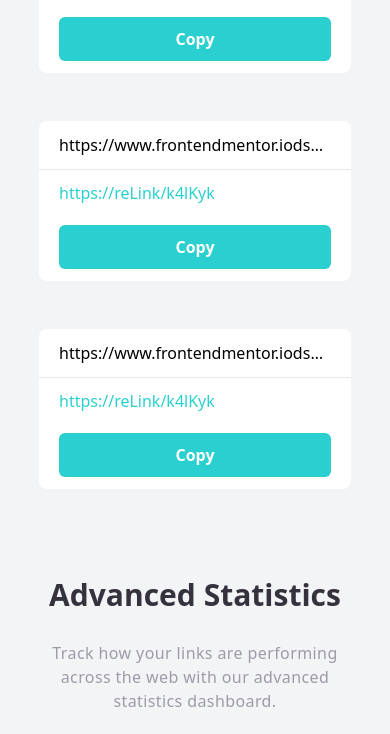
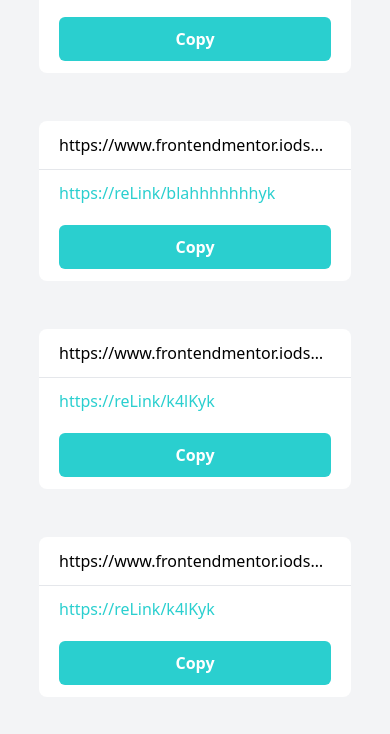
Before and after one commit to Desmond-Fon/url-shortening-api, a website: page index.html in a window 390 px wide. Shown: the part 1008-1742 px from the top of the page. Drawn offline with Linux system fonts and the light colour scheme.

Commit message:
made modifications on the mobile view

```diff
--- a/index.html
+++ b/index.html
@@ -73,9 +73,31 @@
     <div class="bg-white w-4/5 h-40 rounded-lg flex flex-col justify-evenly overflow-hidden text-ellipsis">
       <p class="text-left px-5 text-ellipsis overflow-hidden ">https://www.frontendmentor.iodsdfsdffrefffg</p>
       <hr class="text-gray-500">
-      <p class="text-cyan text-left px-5">https://reLink/k4lKyk</p>
+      <p class="text-cyan text-left px-5" id="shortUrl">https://reLink/k4lKyk</p>
       <div class="px-5">
-        <button  class="h-11 rounded-md w-full bg-cyan mt-2 font-bold text-white">Copy</button>
+        <button  class="h-11 rounded-md w-full bg-cyan mt-2 font-bold text-white copy" onclick="copied()">Copy</button>
+      </div>
+    </div>
+  </div>
+
+  <div class="flex flex-col justify-center items-center pb-12">
+    <div class="bg-white w-4/5 h-40 rounded-lg flex flex-col justify-evenly overflow-hidden text-ellipsis">
+      <p class="text-left px-5 text-ellipsis overflow-hidden ">https://www.frontendmentor.iodsdfsdffrefffg</p>
+      <hr class="text-gray-500">
+      <p class="text-cyan text-left px-5" id="shortUrl">https://reLink/blahhhhhhhyk</p>
+      <div class="px-5">
+        <button  class="h-11 rounded-md w-full bg-cyan mt-2 font-bold text-white copy" onclick="copied()">Copy</button>
+      </div>
+    </div>
+  </div>
+
+  <div class="flex flex-col justify-center items-center pb-12">
+    <div class="bg-white w-4/5 h-40 rounded-lg flex flex-col justify-evenly overflow-hidden text-ellipsis">
+      <p class="text-left px-5 text-ellipsis overflow-hidden ">https://www.frontendmentor.iodsdfsdffrefffg</p>
+      <hr class="text-gray-500">
+      <p class="text-cyan text-left px-5" id="shortUrl">https://reLink/k4lKyk</p>
+      <div class="px-5">
+        <button  class="h-11 rounded-md w-full bg-cyan mt-2 font-bold text-white copy" onclick="copied()">Copy</button>
       </div>
     </div>
   </div>
@@ -86,7 +108,7 @@
       <hr class="text-gray-500">
       <p class="text-cyan text-left px-5">https://reLink/k4lKyk</p>
       <div class="px-5">
-        <button  class="h-11 rounded-md w-full bg-cyan mt-2 font-bold text-white" id="copy">Copy</button>
+        <button  class="h-11 rounded-md w-full bg-cyan mt-2 font-bold text-white copy" onclick="copied()">Copy</button>
       </div>
     </div>
   </div>
@@ -97,7 +119,7 @@
       <hr class="text-gray-500">
       <p class="text-cyan text-left px-5">https://reLink/k4lKyk</p>
       <div class="px-5">
-        <button  class="h-11 rounded-md w-full bg-cyan mt-2 font-bold text-white">Copy</button>
+        <button  class="h-11 rounded-md w-full bg-cyan mt-2 font-bold text-white copy" onclick="copied()">Copy</button>
       </div>
     </div>
   </div>
--- a/script.js
+++ b/script.js
@@ -1,6 +1,7 @@
 const hamburger = document.getElementById("hamburg");
 const menu = document.getElementById("menu");
-const copy = document.getElementById('copy');
+const copy = document.getElementsByClassName('copy');
+const shortUrl = document.getElementById('shortUrl')
 
 hamburger.addEventListener("click", () => {
   if (menu.classList.contains("hidden")) {
@@ -16,8 +17,23 @@ hamburger.addEventListener("click", () => {
   }
 });
 
-copy.addEventListener("click", () => {
+const copied = () => {
     console.log('click');
-    // copy.classList.remove('bg-cyan');
-    // copy.classList.add('bg-grayy')
-})
+    // if(copy.classList.contains('bg-cyan')){
+      // copy.classList.remove('bg-cyan');
+      // copy.classList.add('bg-veryDarkBlue');
+      copy.textContent = "Copied";
+      console.log(copy.classList);
+      document.body.style.backgroundColor = 'veryDarkBlue';
+    // }
+    // else{
+      // copy.classList.add('bg-cyan');
+      // copy.classList.remove('bg-veryDarkBlue');
+      // }
+      var text = shortUrl.textContent;
+      navigator.clipboard.writeText(text).then(function() {
+        console.log('Async: Copying to clipboard was successful!');
+      }, function(err) {
+        console.error('Async: Could not copy text: ', err);
+      });
+};
```
Also changed, not shown: dist/output.css.
